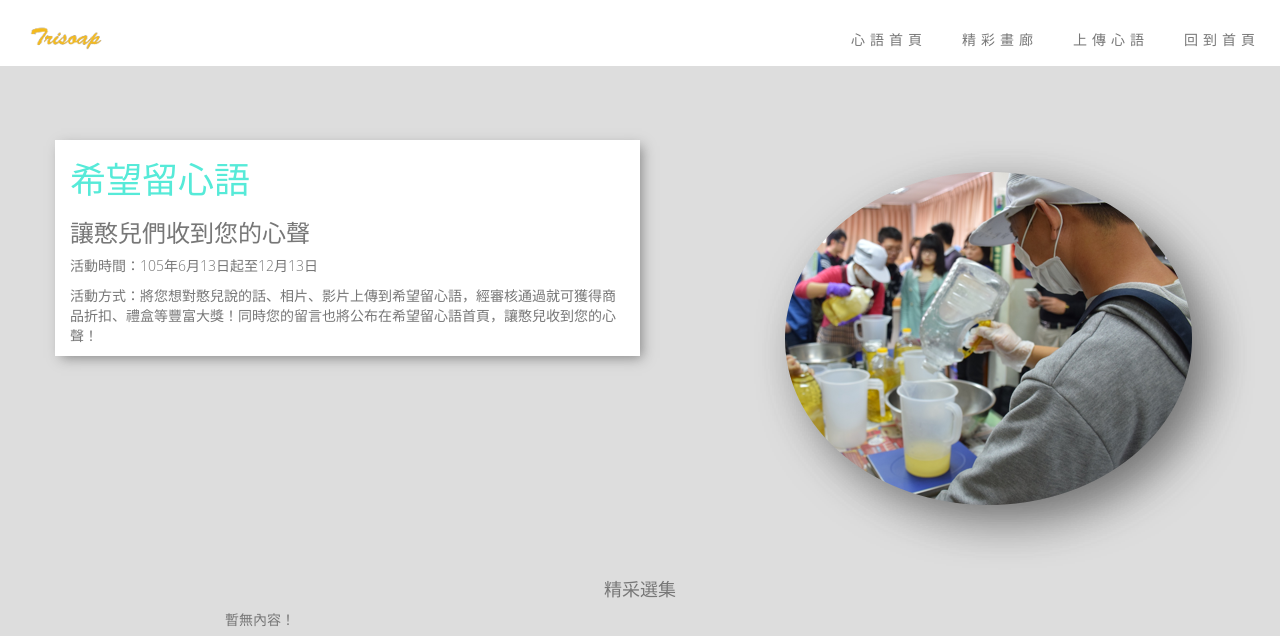
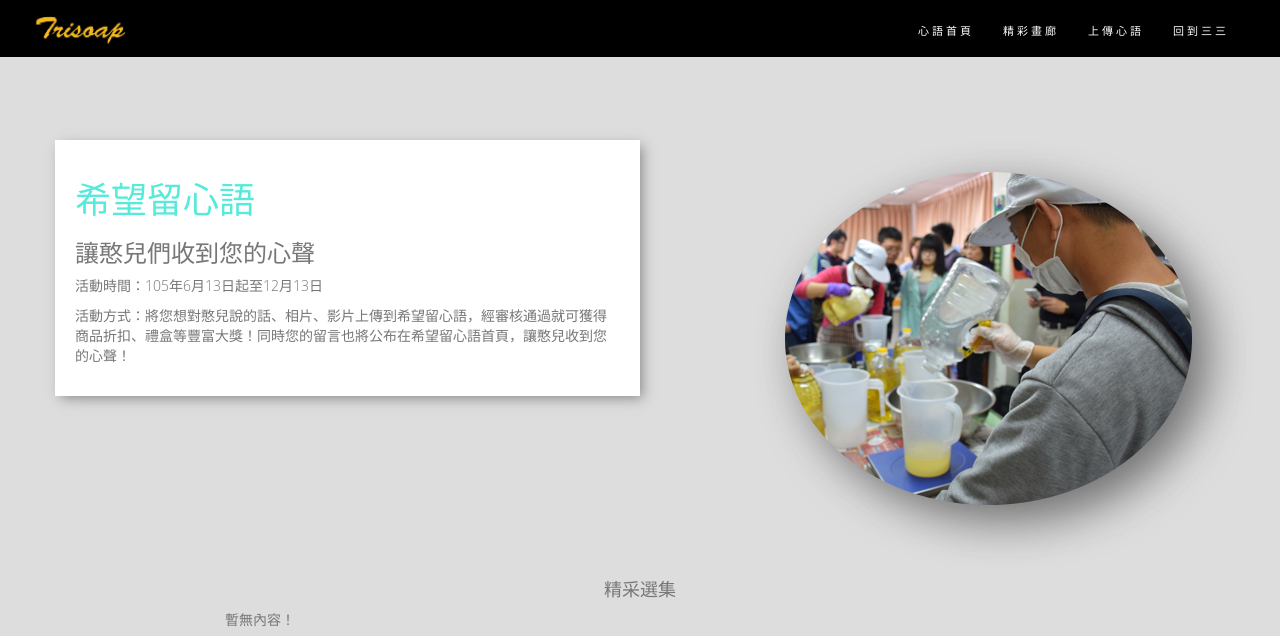
Before and after one commit to ShaoEnChen/Trisoap, a PHP site: page /message/message.php in a window 1280 px wide. Shown: the top 636 px of the page. Run offline with PHP 8.4, Linux system fonts and the light colour scheme; data comes from the database, SQL or seed files in the repository; data that the repository does not hold is empty.

Commit message:
message page style mod

```diff
--- /dev/null
+++ b/message/css/basic.css
@@ -0,0 +1,39 @@
+html,
+body {
+	margin: 0;
+	padding: 0;
+	background-color: #ddd;
+}
+
+h1, h2, h3, h4, h5, h6, a, p {
+	font-family: "Open Sans", sans-serif;
+	font-weight: 100;
+}
+
+h2, h3, h4, h5, h6, p, a {
+	color: #777;
+}
+
+a {
+	text-decoration: none;
+}
+
+a:hover {
+	color: #00A0C6;
+	text-decoration: none;
+	cursor: pointer;
+}
+
+hr {
+	border: 0;
+	height: 1px;
+	color: #999;
+	background-color: #999;
+	width: 90%;
+}
+
+/* footer */
+.footer {
+	position: relative;
+	width: 100%;
+}
--- /dev/null
+++ b/message/css/choice.css
@@ -0,0 +1,29 @@
+.choice {
+	background-color: #fff;
+	/* 高度上限 */
+	max-height: 340px;
+	padding: 50px;
+	/* 自動生成滾軸 */
+	overflow: auto;
+	text-align: initial;
+}
+.intro,
+.choice {
+	box-shadow: 4px 4px 12px -2px rgba(20%, 20%, 20%, 0.5);
+}
+.choice p {
+	margin: 0;
+	white-space: pre-line;
+}
+.choice-photo {
+	position: relative;
+}
+.choice-photo img {
+	width: 100%;
+	height: auto;
+}
+
+.choice-video video {
+	width: 100%;
+	height: auto;
+}
--- a/message/css/message.css
+++ b/message/css/message.css
@@ -1,89 +1,14 @@
 @import url(font-awesome.min.css);
-
-html,
-body {
-	margin: 0;
-	padding: 0;
-	background-color: #ddd;
-}
-
-h1, h2, h3, h4, h5, h6, a, p {
-	font-family: "Open Sans", sans-serif;
-	font-weight: 100;
-}
-
-h2, h3, h4, h5, h6, p, a {
-	color: #777;
-}
-
-a {
-	text-decoration: none;
-}
-
-a:hover {
-	color: #00A0C6;
-	text-decoration: none;
-	cursor: pointer;
-}
-
-hr {
-	border: 0;
-	height: 1px;
-	color: #999;
-	background-color: #999;
-	width: 90%;
-}
-
-/* Navbar */
-.nav-custom {
-	background-color: #fff;
-	z-index: 1000;
-}
-
-.nav-custom a {
-	letter-spacing: 5px;
-	margin-top: 15px;
-}
-
-.nav-custom .nav li a {
-	margin-right: 5px;
-	/*
-	-webkit-transition: all .2s ease-in-out;
-	-moz-transition: all .2s ease-in-out;
-	transition: all .2s ease-in-out;
-	*/
-}
-	.nav-custom .nav li a:hover {
-		color: #333;
-		background-color: transparent;
-		/* outline: 0; */
-	}
-	.nav-custom .nav li a:focus {
-		background-color: transparent;
-		/* outline: 0; */
-	}
-
-.navbar-brand {
-	padding: 0 0 0 15px;
-}
-
-.logo {
-	height: 50px;
-	width: auto;
-}
-
-/* collapse btn icon in small screen */
-.icon-bar {
-	background: #777;
-}
+@import url(basic.css);
+@import url(navbar.css);
+@import url(choice.css);
 
 /* Contents */
 .intro {
-	margin: 140px auto 0 auto;
+	margin: 140px auto 0;
+	padding: 20px;
 	background-color: #fff;
 	max-width: 90%;
-	-webkit-animation: left-in 1000ms ease 1;
-			animation: left-in 1000ms ease 1;
 }
 .intro h1 {
 	color: #56EAD8;
@@ -92,76 +17,18 @@ hr {
 /* animations */
 .activity-photo {
 	margin-top: 140px;
-	-webkit-animation: right-in 1200ms ease 1;
-			animation: right-in 1200ms ease 1;
 }
-@-webkit-keyframes left-in {
-	from {
-		left: -1000px;
-	}
-	to {
-		left: 0;
-	}
-}
-@keyframes left-in {
-	from {
-		left: -1000px;
-	}
-	to {
-		left: 0;
-	}
-}
-@-webkit-keyframes right-in {
-	from {
-		right: -1000px;
-	}
-	to {
-		right: 0;
-	}
-}
-@keyframes right-in {
-	from {
-		right: -1000px;
-	}
-	to {
-		right: 0;
-	}
-}
+
+/* Choices */
 .choices {
 	text-align: center;
 }
 .choice {
-	background-color: #fff;
-	/* 高度上限 */
-	max-height: 340px;
 	margin: 20px 10px;
-	padding: 50px;
-	/* 自動生成滾軸 */
-	overflow: auto;
-	text-align: initial;
-}
-.intro,
-.choice {
-	box-shadow: 4px 4px 12px -2px rgba(20%, 20%, 20%, 0.5);
-}
-.choice p {
-	margin: 0;
-	white-space: pre-line;
-}
-.choice-photo {
-	position: relative;
-}
-.choice-photo img {
-	width: 100%;
-	height: auto;
 }
 
 .choice-video {
 	padding: 50px;
-}
-.choice-video video {
-	width: 100%;
-	height: auto;
 }
 
 /* Arrows */
@@ -169,9 +36,3 @@ hr {
 .slick-next:before {
 	font-size: 30px;
 }
-
-/* footer */
-.footer {
-	position: relative;
-	width: 100%;
-}
--- /dev/null
+++ b/message/css/navbar.css
@@ -0,0 +1,46 @@
+/* Navbar */
+.navbar-right {
+	margin-right: 20px;
+}
+.nav-custom {
+	background-color: #000;
+	z-index: 1000;
+}
+.nav-custom .nav li a {
+	color: #fff;
+	font-family: "Open Sans", sans-serif;
+    font-size: 11px;
+    font-weight: 400;
+	letter-spacing: 3px;
+	-webkit-font-smoothing: antialiased;
+
+	padding: 21px 13px 15px;
+	margin-right: 3px;
+
+	-webkit-transition: color .4s ease-in-out;
+	-moz-transition: color .4s ease-in-out;
+	transition: color .4s ease-in-out;
+}
+	.nav-custom .nav li a:hover {
+		color: #d3bd98;
+		background-color: transparent;
+		/* outline: 0; */
+	}
+	.nav-custom .nav li a:focus {
+		background-color: transparent;
+		/* outline: 0; */
+	}
+
+.navbar-brand {
+	padding: 0 0 0 15px;
+}
+
+.logo {
+	height: 64px;
+	width: auto;
+}
+
+/* collapse btn icon in small screen */
+.icon-bar {
+	background: #fff;
+}
--- a/message/gallery.php
+++ b/message/gallery.php
@@ -120,7 +120,7 @@
 						<h4>
 							照片&nbsp;
 							<a href="../methods/Create_MSGMAS.php">
-								<i class="fa fa-camera" aria-hidden="true"></i>
+								<i class="fa fa-camera-retro" aria-hidden="true"></i>
 							</a>
 						</h4>
 						<?php
@@ -179,7 +179,7 @@
 					<div>
 						<h4>影片&nbsp;
 							<a href="../methods/Create_MSGMAS.php">
-								<i class="fa fa-video-camera" aria-hidden="true"></i>
+								<i class="fa fa-play" aria-hidden="true"></i>
 							</a>
 						</h4>
 						<?php
--- a/message/message.php
+++ b/message/message.php
@@ -50,7 +50,7 @@
 							</li>
 							<li>
 								<a href="/">
-									回到首頁
+									回到三三
 								</a>
 							</li>
 						</ul>
```
Also changed, not shown: message/css/gallery.css (+4 -114 lines).
